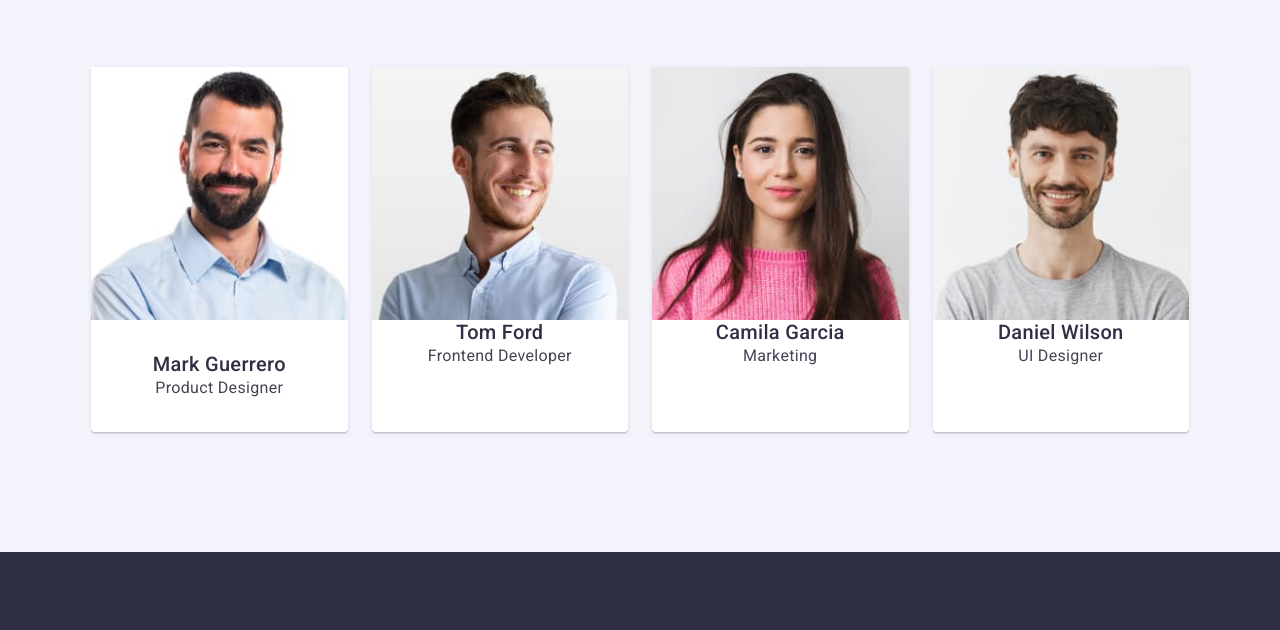
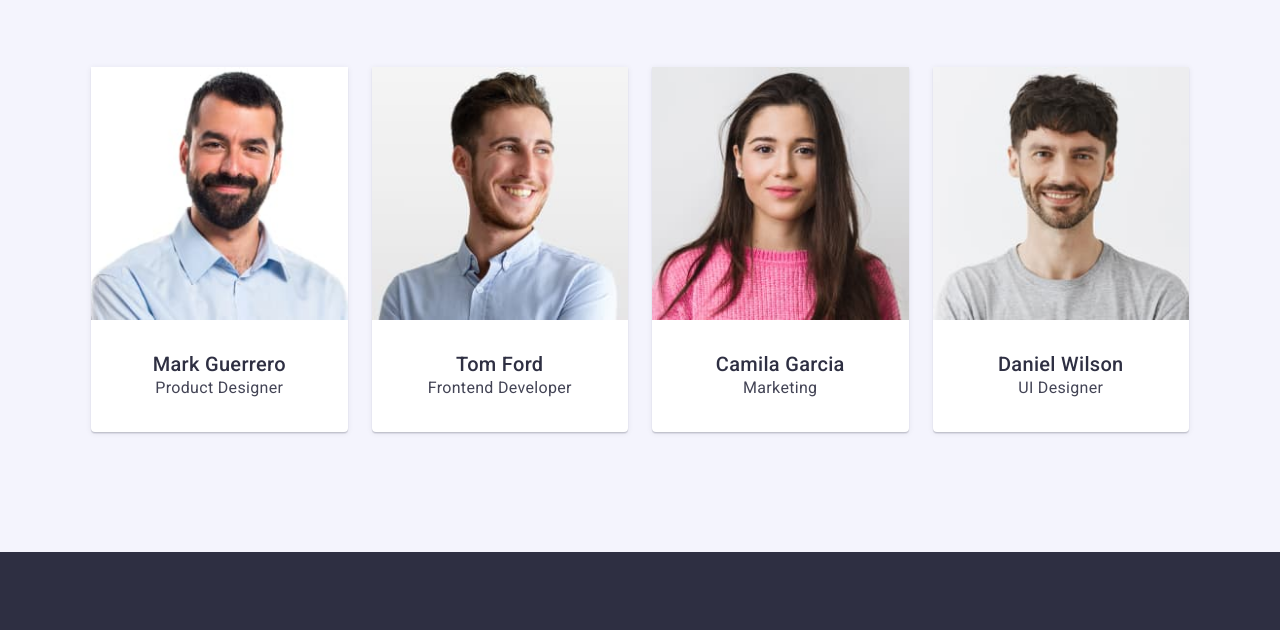
Before and after one commit to Ae1ita/goit-markup-hw-03, a plain HTML site: page index.html in a window 1280 px wide. Shown: the part 1731-2361 px from the top of the page. Drawn offline with nearby package versions, Linux system fonts and the light colour scheme.

Commit message:
add cards subsription, minus img. higth

```diff
--- a/index.html
+++ b/index.html
@@ -132,7 +132,6 @@
               src="./images/our_team_img_1.jpg"
               alt="photo of a man"
               width="264"
-              height="260"
             />
             <div class="cards-subscription">
               <h3 class="cards-item">Mark Guerrero</h3>
@@ -145,9 +144,8 @@
               src="./images/our_team_img_2.jpg"
               alt="photo of a young woman"
               width="264"
-              height="260"
             />
-            <div>
+            <div class="cards-subscription">
               <h3 class="cards-item">Tom Ford</h3>
               <p class="cards-paragraf">Frontend Developer</p>
             </div>
@@ -158,9 +156,8 @@
               src="./images/our_team_img_3.jpg"
               alt="photo of a young man"
               width="264"
-              height="260"
             />
-            <div>
+            <div class="cards-subscription">
               <h3 class="cards-item">Camila Garcia</h3>
               <p class="cards-paragraf">Marketing</p>
             </div>
@@ -171,9 +168,8 @@
               src="./images/our_team_img_4.jpg"
               alt="photo of a young man"
               width="264"
-              height="260"
             />
-            <div>
+            <div class="cards-subscription">
               <h3 class="cards-item">Daniel Wilson</h3>
               <p class="cards-paragraf">UI Designer</p>
             </div>
```
